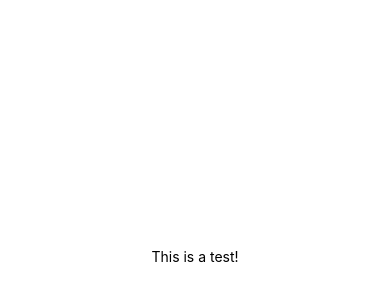
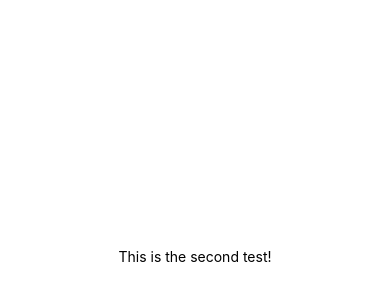
Before and after one commit to thenatives/FileSystem_Hardware-Interaction, a React Native app: screen / in a window 390 px wide. Shown: the part 166-466 px from the top of the page. Built offline with nearby package versions, Linux system fonts and the light colour scheme.

Commit message:
Update App.js

```diff
--- a/App.js
+++ b/App.js
@@ -5,7 +5,7 @@ import { StyleSheet, Text, View } from 'react-native';
 export default function App() {
   return (
     <View style={styles.container}>
-      <Text>This is a test!</Text>
+      <Text>This is the second test!</Text>
       <StatusBar style="auto" />
     </View>
   );
```
